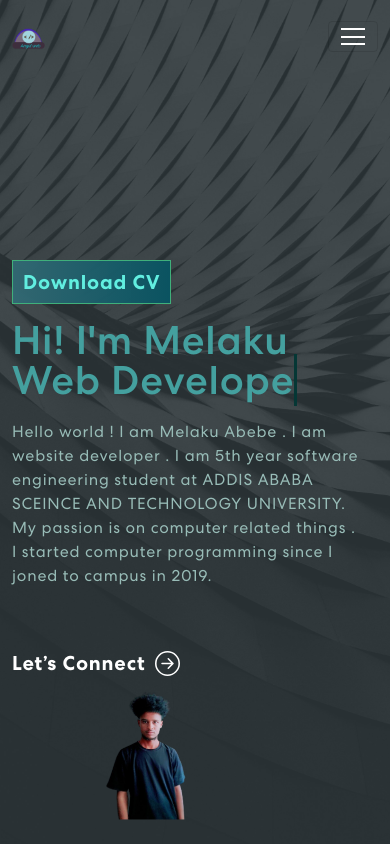
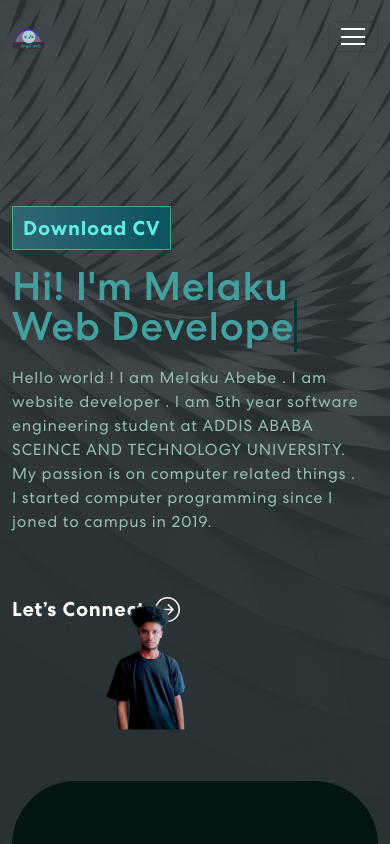
Before and after one commit to Melak-12/my-portfolio, a React (Create React App) app: page / in a window 390 px wide. Shown: the top 844 px of the page. Built offline with nearby package versions, Linux system fonts and the light colour scheme.

Commit message:
css for mobile

```diff
--- a/src/App.css
+++ b/src/App.css
@@ -292,6 +292,11 @@ nav.navbar .navbar-toggler[aria-expanded="true"] .navbar-toggler-icon {
     width: 500%; /* Reduce the image width by half */
     height: auto;
     padding-left: 220%; /* Maintain aspect ratio */
+  }
+}
+@media (max-width: 768px) {
+  .banner  div{
+   margin-top: -18px;
   }
 }
 @keyframes updown {
```
